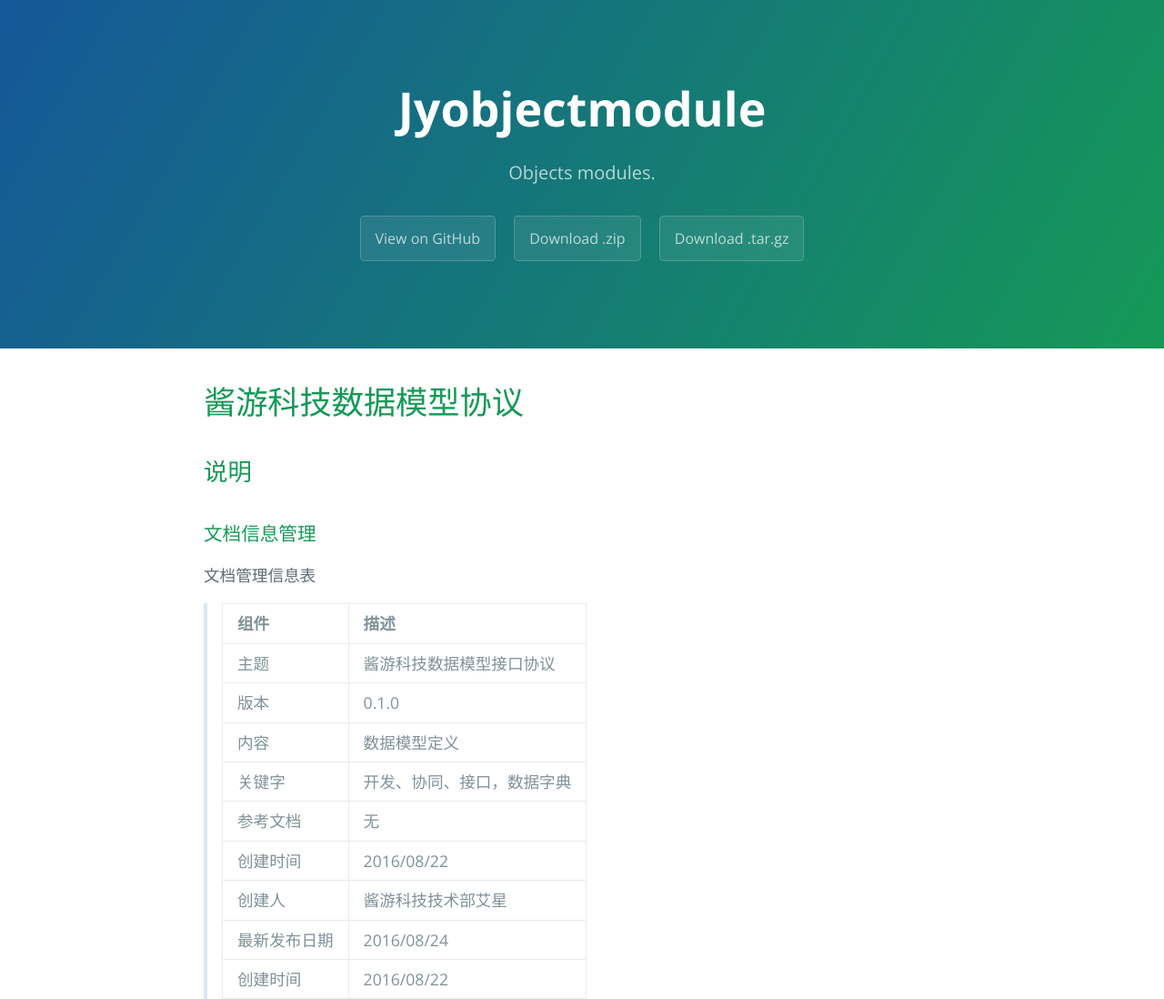
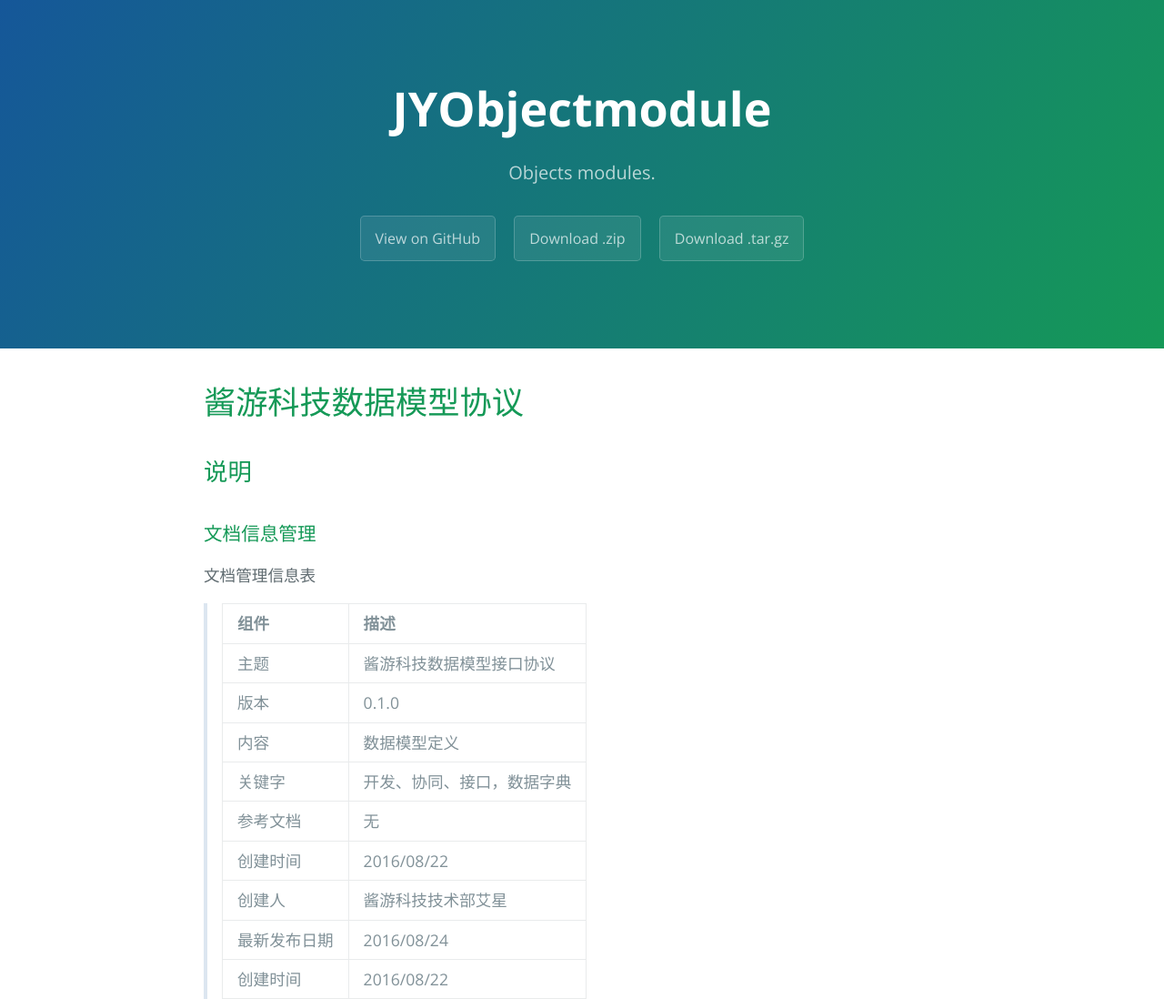
Before and after one commit to jiangtour/JYObjectModule, a plain HTML site: page index.html in a window 1280 px wide. Shown: the top 1098 px of the page at 91% size. Drawn offline with nearby package versions, Linux system fonts and the light colour scheme.

```diff
--- a/index.html
+++ b/index.html
@@ -2,7 +2,7 @@
 <html lang="en-us">
   <head>
     <meta charset="UTF-8">
-    <title>Jyobjectmodule by jiangtour</title>
+    <title>JYObjectmodule by jiangtour</title>
     <meta name="viewport" content="width=device-width, initial-scale=1">
     <link rel="stylesheet" type="text/css" href="stylesheets/normalize.css" media="screen">
     <link href='https://fonts.googleapis.com/css?family=Open+Sans:400,700' rel='stylesheet' type='text/css'>
@@ -11,7 +11,7 @@
   </head>
   <body>
     <section class="page-header">
-      <h1 class="project-name">Jyobjectmodule</h1>
+      <h1 class="project-name">JYObjectmodule</h1>
       <h2 class="project-tagline">Objects modules.</h2>
       <a href="https://github.com/jiangtour/JYObjectModule" class="btn">View on GitHub</a>
       <a href="https://github.com/jiangtour/JYObjectModule/zipball/master" class="btn">Download .zip</a>
@@ -1278,7 +1278,7 @@
 <p>此模型用于描述int对象</p>
 
       <footer class="site-footer">
-        <span class="site-footer-owner"><a href="https://github.com/jiangtour/JYObjectModule">Jyobjectmodule</a> is maintained by <a href="https://github.com/jiangtour">jiangtour</a>.</span>
+        <span class="site-footer-owner"><a href="https://github.com/jiangtour/JYObjectModule">JYObjectmodule</a> is maintained by <a href="https://github.com/jiangtour">jiangtour</a>.</span>
 
         <span class="site-footer-credits">This page was generated by <a href="https://pages.github.com">GitHub Pages</a> using the <a href="https://github.com/jasonlong/cayman-theme">Cayman theme</a> by <a href="https://twitter.com/jasonlong">Jason Long</a>.</span>
       </footer>
```
Also changed, not shown: params.json (+1 -1 lines).
